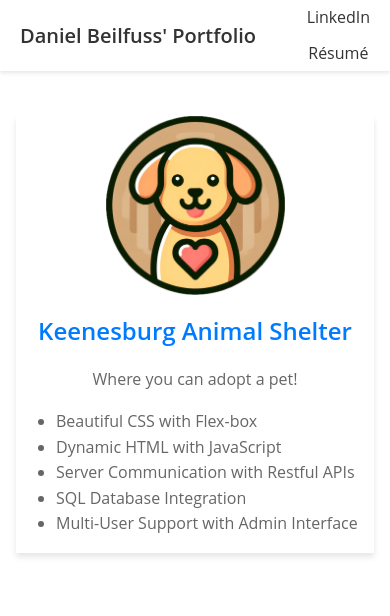
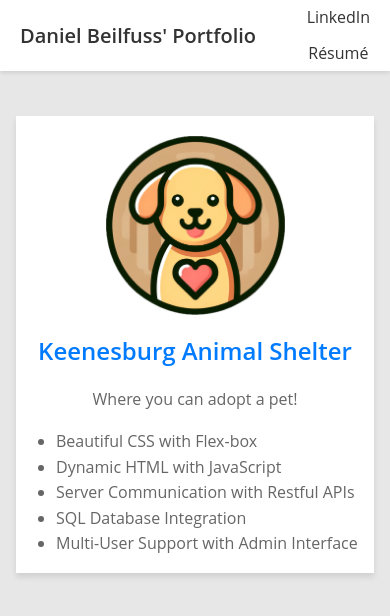
Before and after one commit to dbeilfuss/Portfolio, a plain HTML site: page index.html in a window 390 px wide. Drawn offline with Linux system fonts and the light colour scheme.

Commit message:
activated linkedIn, revised CSS for darker background

```diff
--- a/index.css
+++ b/index.css
@@ -5,7 +5,8 @@
   --primary-dark: #0056b3;
   --secondary-color: #6c757d;
   --secondary-dark: #545b62;
-  --background-color: #ffffff;
+  --background-color: #e7e7e7;
+  --article-background-color: #ffffff;
   --text-color: #333;
   --text-light: #666;
   --header-bg-color: #fff;
@@ -31,7 +32,7 @@
 }
 
 * {
-  box-sizing: border-box; /* ensure madding and border widths are including in 'total width' */
+  box-sizing: border-box;
 }
 
 /* General Styles */
@@ -82,15 +83,15 @@
   width: 100%;
   top: 0;
   z-index: 1000;
-    display: flex; /* Add flex display */
-    justify-content: space-between; /* Space between the title and nav links */
-    align-items: center; /* Center items vertically */
-    padding: 0 var(--container-padding); /* Add horizontal padding */
+  display: flex;
+  justify-content: space-between;
+  align-items: center;
+  padding: 0 var(--container-padding);
 }
 
 header h1 {
-    margin: 0; /* Remove margin to reduce height */
-    font-size: var(--font-size-large); /* Adjust font size as needed */
+  margin: 0;
+  font-size: var(--font-size-large);
 }
 
 nav ul {
@@ -142,20 +143,21 @@
 .portfolio-grid {
   display: flex;
   flex-wrap: wrap;
-    gap: 2rem; /* This sets the space between the items */
-    justify-content: center; /* This will center the items in the container */
+  gap: 2rem;
+  justify-content: center;
   margin-top: 100px;
 }
 
 /* Portfolio Items */
 .portfolio-item {
-    flex: 1; /* This allows items to grow */
-    max-width: calc(
-      33.333% - 2rem
-    ); /* This sets the max width for widescreen, accounting for the gap */
-    margin: 1rem; /* This adds some space around the items */
+  flex: 1;
+  flex-basis: calc(30% - 2rem);
+  max-width: calc(33.333% - 2rem);
+  margin: 1rem;
   box-shadow: 0 4px 6px var(--shadow-color);
   transition: box-shadow var(--transition-speed);
+  background-color: var(--article-background-color);
+  padding-top: 20px;
 }
 
 .portfolio-item:hover {
@@ -181,37 +183,33 @@
 /* Responsive Design */
 @media (max-width: 1524px) {
   .portfolio-item {
-      flex-basis: calc(
-        30% - 2rem
-      ); /* Starting width before growing or shrinking */
-      max-width: calc(30% - 2rem); /* Maximum width */
-      min-width: 250px; /* Minimum width */
+    flex-basis: calc(30% - 2rem);
+    max-width: calc(30% - 2rem);
+    min-width: 250px;
   }
 }
 
 @media (max-width: 1224px) {
   .portfolio-item {
-      flex-basis: calc(
-        40% - 2rem
-      ); /* Starting width before growing or shrinking */
-      max-width: calc(40% - 2rem); /* Maximum width */
-      min-width: 250px; /* Minimum width */
+    flex-basis: calc(40% - 2rem);
+    max-width: calc(40% - 2rem);
+    min-width: 250px;
   }
 }
 
 @media (max-width: 900px) {
   .portfolio-item {
-      flex-basis: 50%; /* Starting width */
-      max-width: 50%; /* Maximum width */
-      min-width: 250px; /* Minimum width remains the same */
+    flex-basis: 50%;
+    max-width: 50%;
+    min-width: 250px;
   }
 }
 
 @media (max-width: 550px) {
   .portfolio-item {
-      flex-basis: 100%; /* Starting width */
-      max-width: 100%; /* Maximum width */
-      min-width: 250px; /* Minimum width remains the same */
+    flex-basis: 100%;
+    max-width: 100%;
+    min-width: 250px;
   }
 }
 
@@ -223,7 +221,6 @@
 nav ul li {
   margin: 5px 0;
 }
-}
 
 /* Accessibility */
 :focus {
--- a/index.html
+++ b/index.html
@@ -12,7 +12,14 @@
         <h1>Daniel Beilfuss' Portfolio</h1>
         <nav>
           <ul>
-            <li><a href="#linkedin" id="linkedin">LinkedIn</a></li>
+            <li>
+              <a
+                href="https://www.linkedin.com/in/daniel-beilfuss-791965260/"
+                id="linkedin"
+                target="_blank"
+                >LinkedIn</a
+              >
+            </li>
             <li><a href="#resume" id="resume">Résumé</a></li>
           </ul>
         </nav>
@@ -39,16 +46,6 @@
           </article>
 
           <!-- Repeat the structure below for each new portfolio item -->
-          <!--
-            <article class="portfolio-item">
-                <h2 class="portfolio-title">Project Title</h2>
-                <p class="portfolio-description">Short description of the project.</p>
-                <img src="path-to-project-image.jpg" alt="Project Image Description" class="portfolio-image">
-                <ul class="portfolio-features">
-                    <!-- List features or technologies used -->
-          <!-- </ul>
-            </article>
-            -->
         </div>
       </main>
 
```
Lines whose indentation alone changed are shown as unchanged.
